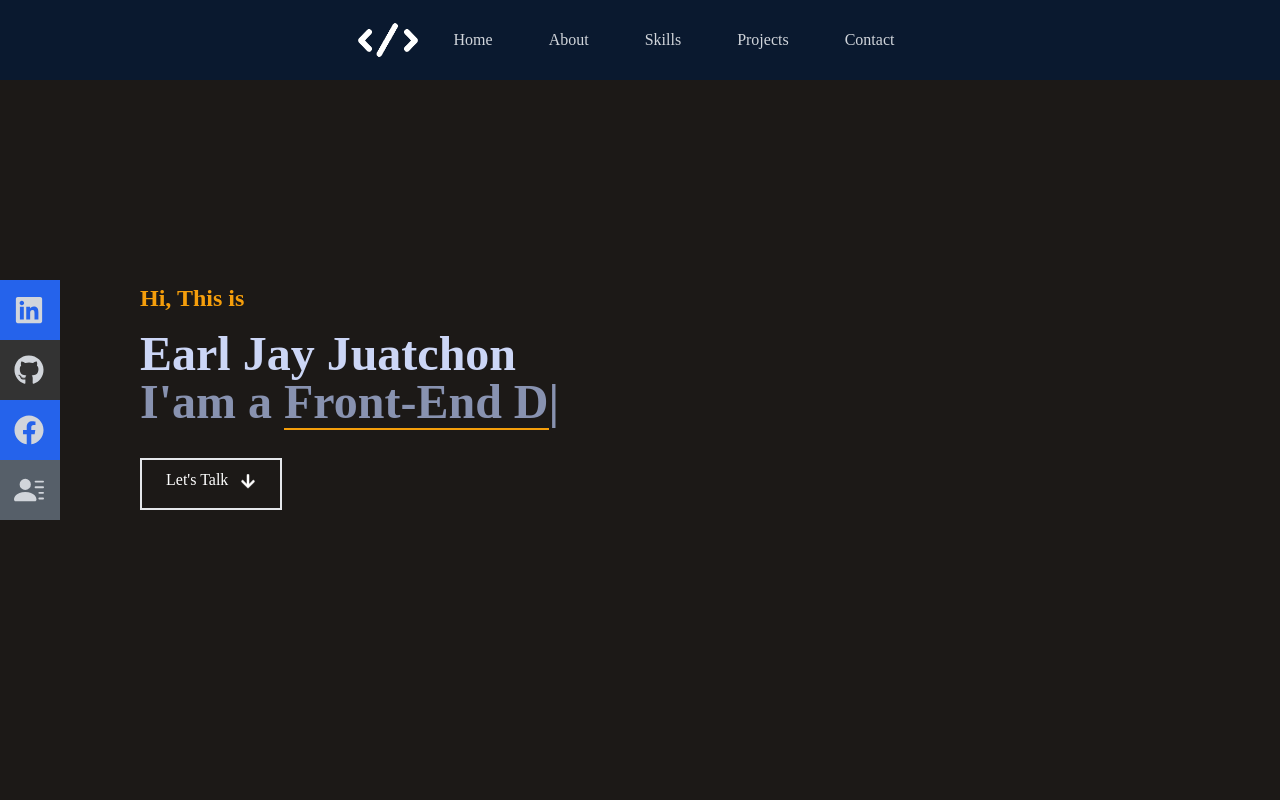
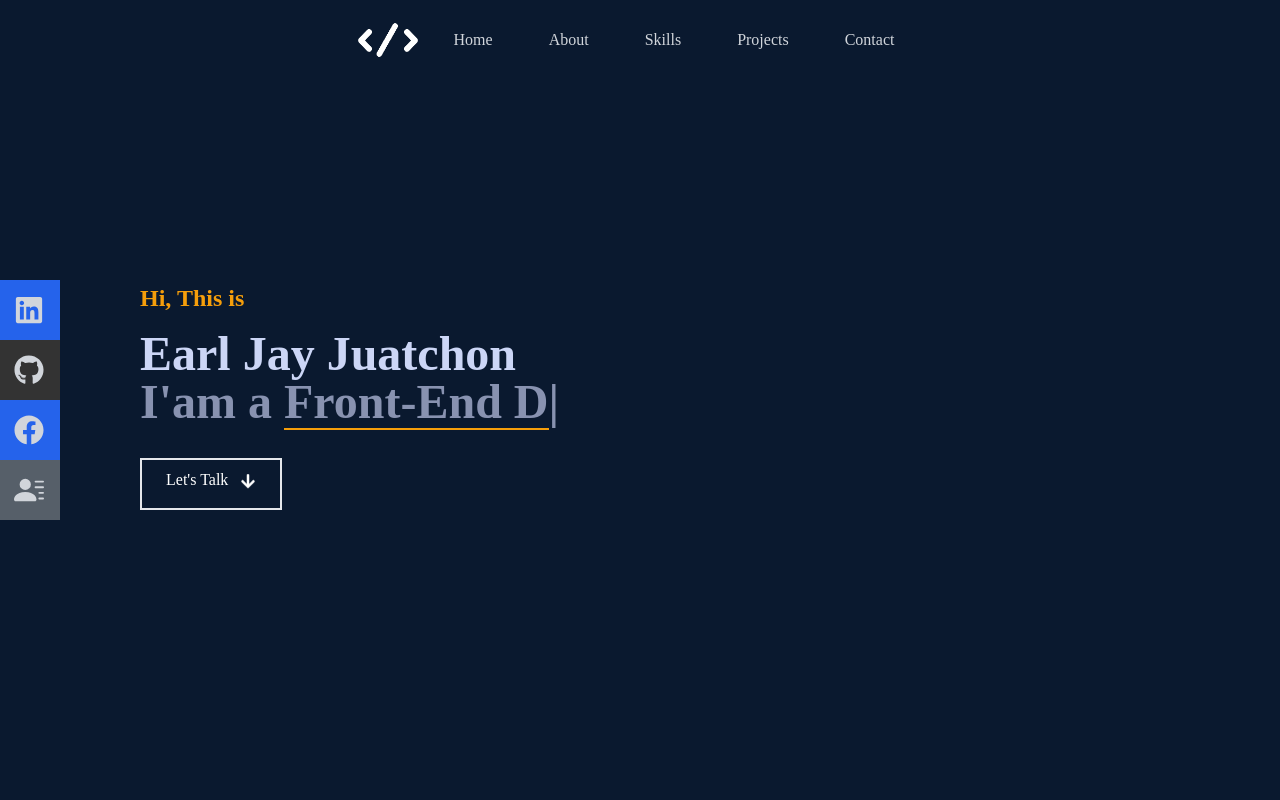
Before and after one commit to earljay06/Porfolio, a React (Create React App) app: page / in a window 1280 px wide. Shown: the top 800 px of the page. Built offline with nearby package versions, Linux system fonts and the light colour scheme.

Commit message:
..........

```diff
--- a/src/components/Home.jsx
+++ b/src/components/Home.jsx
@@ -29,7 +29,7 @@
   }, []);
 
   return (
-    <div name="home" className="w-full h-screen bg-stone-900">
+    <div name="home" className="w-full h-screen bg-[#0a192f]">
       {/* Container */}
       <div className="max-w-[1000px] mx-auto px-8 flex flex-col justify-center h-full lg:pl-0 md:pl-40">
         <p className="text-amber-500 font-bold text-2xl">Hi, This is</p>
```
